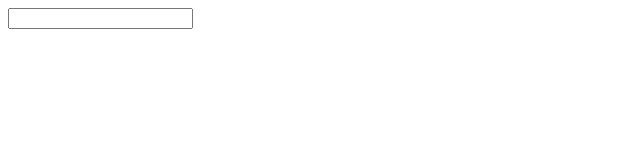
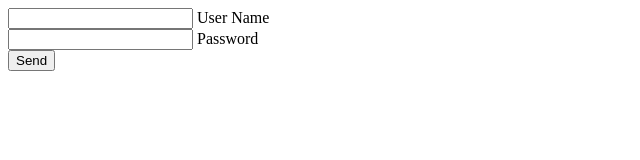
Before and after one commit to Theryx/webCifar_animated_form, a plain HTML site: page index.html in a window 1280 px wide. Shown: the whole page, without its empty margins (0-640 px from the left). Drawn offline with Linux system fonts and the light colour scheme.

Commit message:
Html done

```diff
--- a/index.html
+++ b/index.html
@@ -12,8 +12,15 @@
             <form>
                 <div class="field">
                     <input type="text" id="name">
-                    <label for="name"></label>
+                    <label for="name">User Name</label>
+                    <span class="border"></span>
                 </div>
+                <div class="field">
+                    <input type="password" id="pass">
+                    <label for="pass">Password</label>
+                    <span class="border"></span>
+                </div>
+                <button type="submit">Send</button>
             </form>
         </div>
     </div>
```
